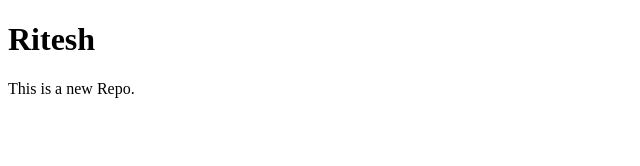
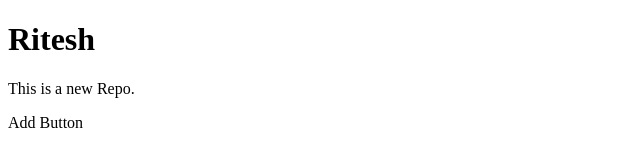
Before and after one commit to RiteshLakra17/localrepo, a plain HTML site: page index.html in a window 1280 px wide. Shown: the full height of the page, 0-640 px from the left. Drawn offline with Linux system fonts and the light colour scheme.

Commit message:
Add button

```diff
--- a/index.html
+++ b/index.html
@@ -8,5 +8,6 @@
 <body>
     <h1>Ritesh</h1>
     <p>This is a new Repo.</p>
+    <p>Add Button</p>
 </body>
 </html>
```
